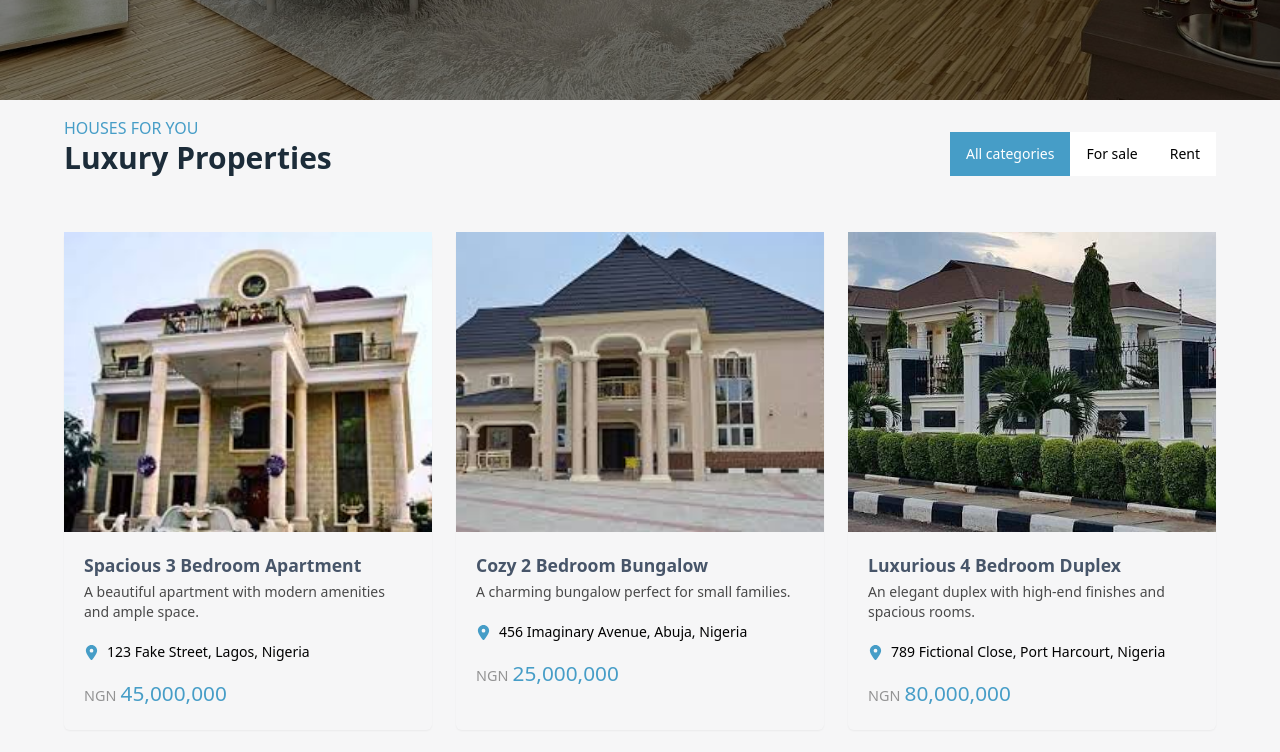
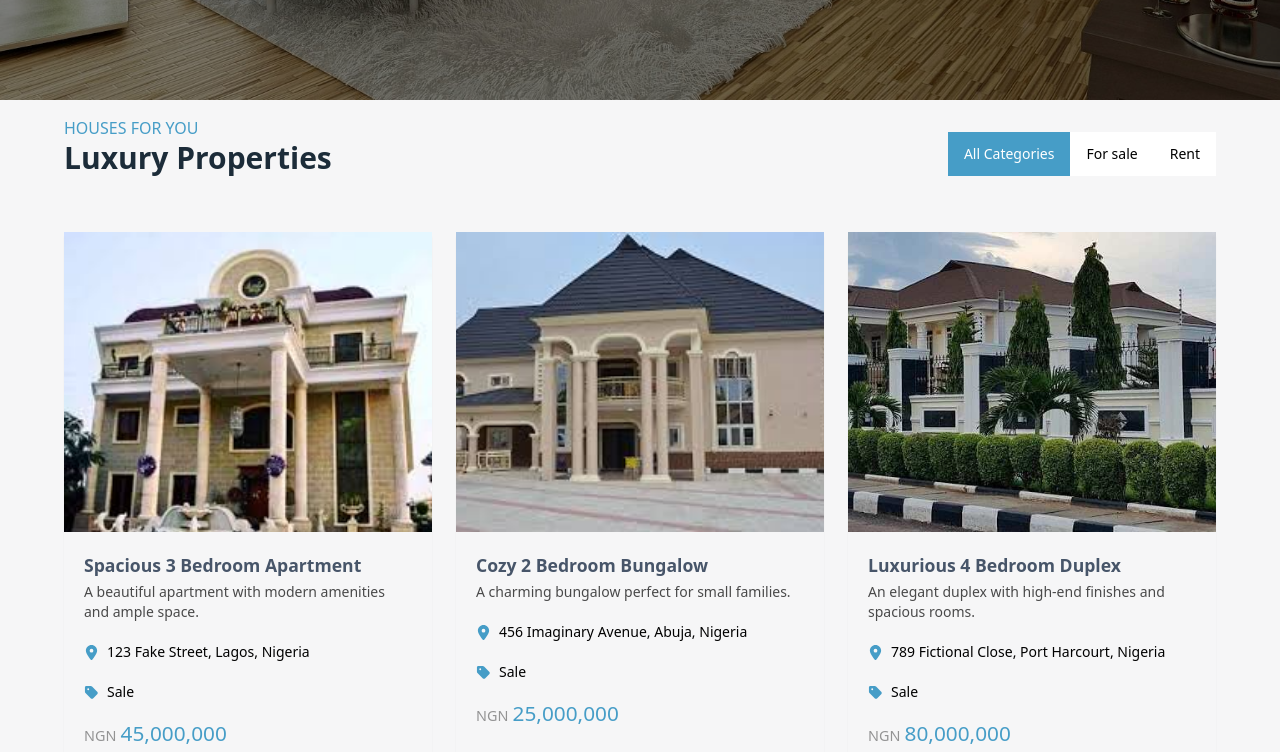
Before and after one commit to Codebee50/wills-homes, a React (Vite) app: page / in a window 1280 px wide. Shown: the part 660-1412 px from the top of the page. Built offline with nearby package versions, Linux system fonts and the light colour scheme.

Commit message:
added filter ablility

```diff
--- /dev/null
+++ b/src/components/FilterBtn.jsx
@@ -0,0 +1,10 @@
+
+const FilterBtn = (props) => {
+  return (
+    <div className={`${props.filterBy==props.filterValue? 'bg-dark-blue': 'bg-white'} py-3 px-4 cursor-pointer`} onClick={()=> {props.onSetFilteredBy(props.filterValue)}}>
+    <p className={`font-worksans ${props.filterBy==props.filterValue?'text-white': 'text-black'} sm:text-sm text-[0.8rem]`}>{props.label}</p>
+    </div>
+  )
+}
+
+export default FilterBtn
--- a/src/components/PropertyItem.jsx
+++ b/src/components/PropertyItem.jsx
@@ -13,6 +13,11 @@ const PropertyItem = (props) => {
                 <svg width={15} height={15} className="fill-dark-blue" xmlns="http://www.w3.org/2000/svg" viewBox="0 0 384 512"><path d="M215.7 499.2C267 435 384 279.4 384 192C384 86 298 0 192 0S0 86 0 192c0 87.4 117 243 168.3 307.2c12.3 15.3 35.1 15.3 47.4 0zM192 128a64 64 0 1 1 0 128 64 64 0 1 1 0-128z"/></svg>
                 <p className="text-sm" >{props.location}</p>
             </div>
+            <div className="mt-5 flex flex-row gap-2 items-center">
+                <svg width={15} height={15} className="fill-dark-blue" xmlns="http://www.w3.org/2000/svg" viewBox="0 0 448 512"><path d="M0 80V229.5c0 17 6.7 33.3 18.7 45.3l176 176c25 25 65.5 25 90.5 0L418.7 317.3c25-25 25-65.5 0-90.5l-176-176c-12-12-28.3-18.7-45.3-18.7H48C21.5 32 0 53.5 0 80zm112 32a32 32 0 1 1 0 64 32 32 0 1 1 0-64z"/></svg>
+                <p className="text-sm" >{props.houseType}</p>
+            </div>
+
 
             <p className="mt-4 font-worksans"><span className="text-[0.9rem] opacity-40">{props.currency}</span> <span className="text-[1.3rem] font-medium text-dark-blue">{props.price}</span></p>
         </div>
--- a/src/components/PropertyList.jsx
+++ b/src/components/PropertyList.jsx
@@ -1,12 +1,11 @@
-import { PropertiesList } from "../constants"
 import PropertyItem from "./PropertyItem"
 
-const PropertyList = () => {
+const PropertyList = (props) => {
   return (
     <div className="grid md:grid-cols-2 lg:grid-cols-3 gap-6">
 
         {
-            PropertiesList.map((property)=> (
+            props.list.map((property)=> (
                 <PropertyItem key={property.title} {...property}/>
             ))
         }
--- a/src/sections/Properties.jsx
+++ b/src/sections/Properties.jsx
@@ -1,8 +1,24 @@
+import { useState } from "react"
 import PropertyList from "../components/PropertyList"
+import { PropertiesList } from "../constants"
+import FilterBtn from "../components/FilterBtn"
+
 
 const Properties = () => {
+
+  const [filterBy, setFilterBy] = useState('')
+
+
+  const list = PropertiesList.filter((value)=> value.houseType.toLowerCase().includes(filterBy))
+
+  const onSetFilteredBy= (filteredValue)=>{
+    setFilterBy(filteredValue)
+  }
+
   return (
     <section className="min-h-screen bg-light-gray" id="properties">
+
+
       <div className="padding-x w-full flex flex-col md:flex-row items-start md:items-end justify-between sticky top-0 bg-light-gray z-10 py-4">
         <div>
           <p className="text-dark-blue font-medium font-outfit ">HOUSES FOR YOU</p>
@@ -10,20 +26,25 @@ const Properties = () => {
         </div>
 
         <div className="flex flex-row max-md:mt-5">
-            <div className="bg-dark-blue py-3 px-4 cursor-pointer">
-              <p className="font-worksans text-white sm:text-sm text-[0.8rem]">All categories</p>
-            </div>
-            <div className="bg-white py-3 px-4 cursor-pointer">
+          <FilterBtn filterBy={filterBy} filterValue='' label='All Categories' onSetFilteredBy={onSetFilteredBy} />
+          <FilterBtn filterBy={filterBy} filterValue='sale' label='For sale' onSetFilteredBy={onSetFilteredBy} />
+          <FilterBtn filterBy={filterBy} filterValue='rent' label='Rent' onSetFilteredBy={onSetFilteredBy} />
+
+            {/* <div className={`${filterBy==''? 'bg-dark-blue': 'bg-white'} py-3 px-4 cursor-pointer`} onClick={()=> {setFilterBy('')}}>
+              <p className={`font-worksans text-white sm:text-sm text-[0.8rem]`}>All categories</p>
+            </div> */}
+
+            {/* <div className="bg-white py-3 px-4 cursor-pointer" onClick={()=> {setFilterBy('sale')}}>
               <p className="font-worksans text-black  sm:text-sm text-[0.8rem]">For sale</p>
-            </div>
-            <div className="bg-white py-3 px-4 cursor-pointer">
+            </div> */}
+            {/* <div className="bg-white py-3 px-4 cursor-pointer" onClick={()=> {setFilterBy('rent')}}>
               <p className="font-worksans text-black sm:text-sm text-[0.8rem]">Rent</p>
-            </div>
+            </div> */}
         </div>
       </div>
 
       <div className="padding-x w-full flex flex-row flex-wrap gap-3 mt-10">
-        <PropertyList/>
+        <PropertyList list={list}/>
       </div>
     </section>
   )
```
